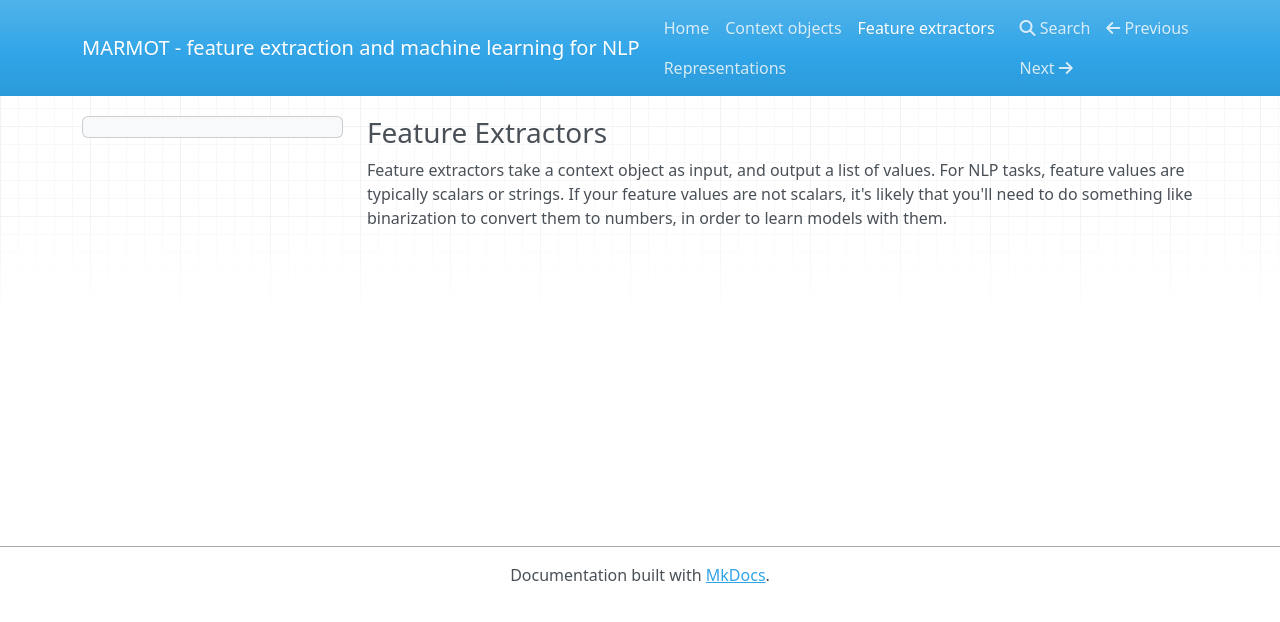
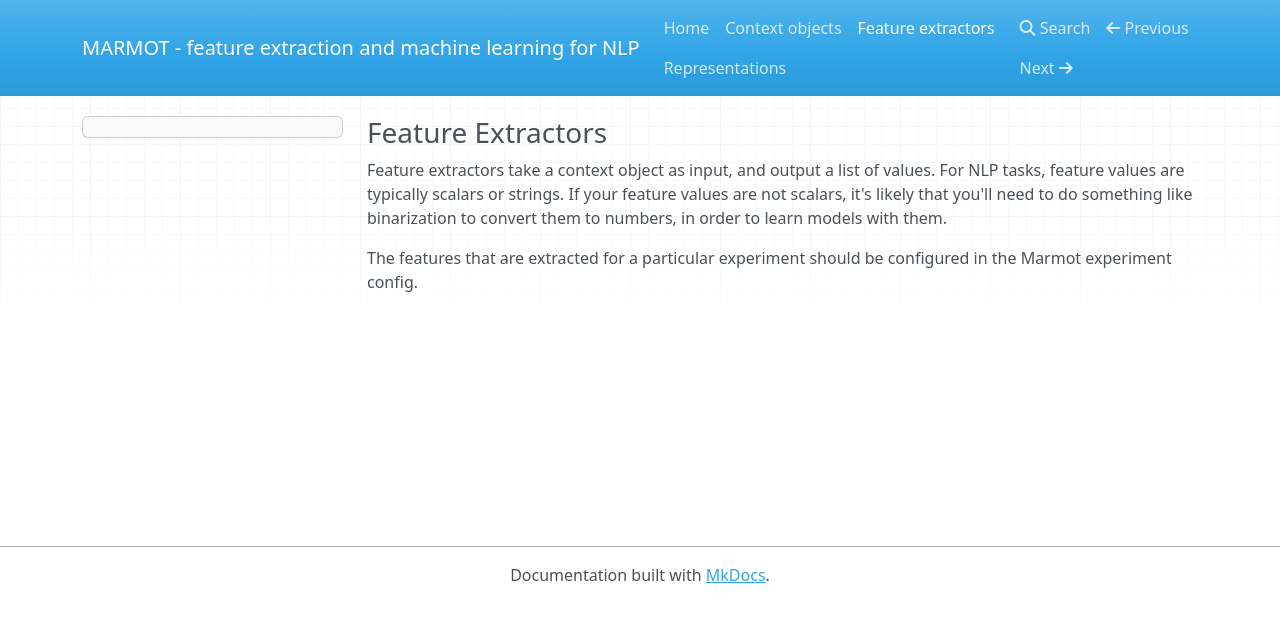
Before and after one commit to qe-team/marmot, an MkDocs documentation site: the page built from docs/docs/feature_extractors.md, in a window 1280 px wide. Shown: the top 622 px of the page. Built offline with MkDocs 1.6.1, drawn with Linux system fonts in a browser that asks for light colours; nearby versions of some CDN libraries.

Commit message:
documentation

```diff
--- a/docs/docs/feature_extractors.md
+++ b/docs/docs/feature_extractors.md
@@ -1,3 +1,5 @@
 ### Feature Extractors
 
 Feature extractors take a context object as input, and output a list of values. For NLP tasks, feature values are typically scalars or strings. If your feature values are not scalars, it's likely that you'll need to do something like binarization to convert them to numbers, in order to learn models with them.
+
+The features that are extracted for a particular experiment should be configured in the Marmot experiment config.
```
Also changed, not shown: docs/docs/index.md (+2 -0 lines).
